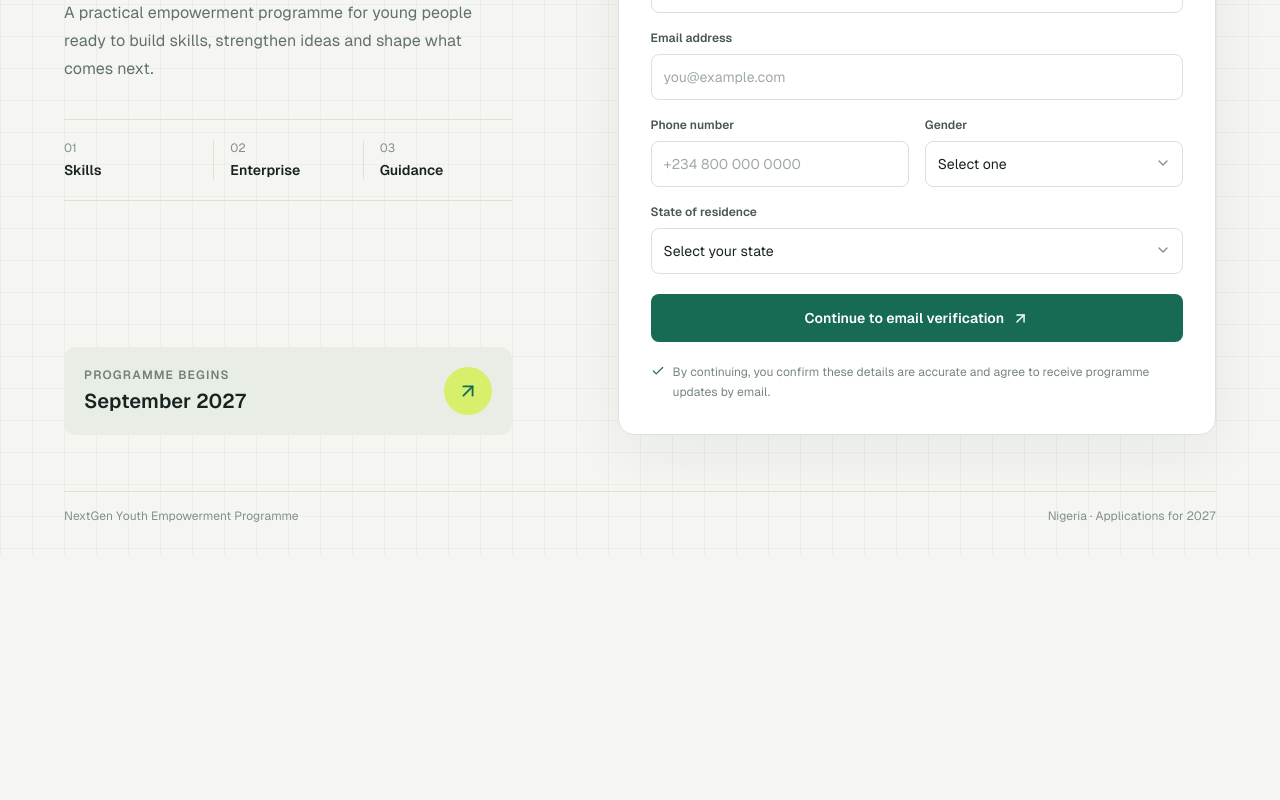
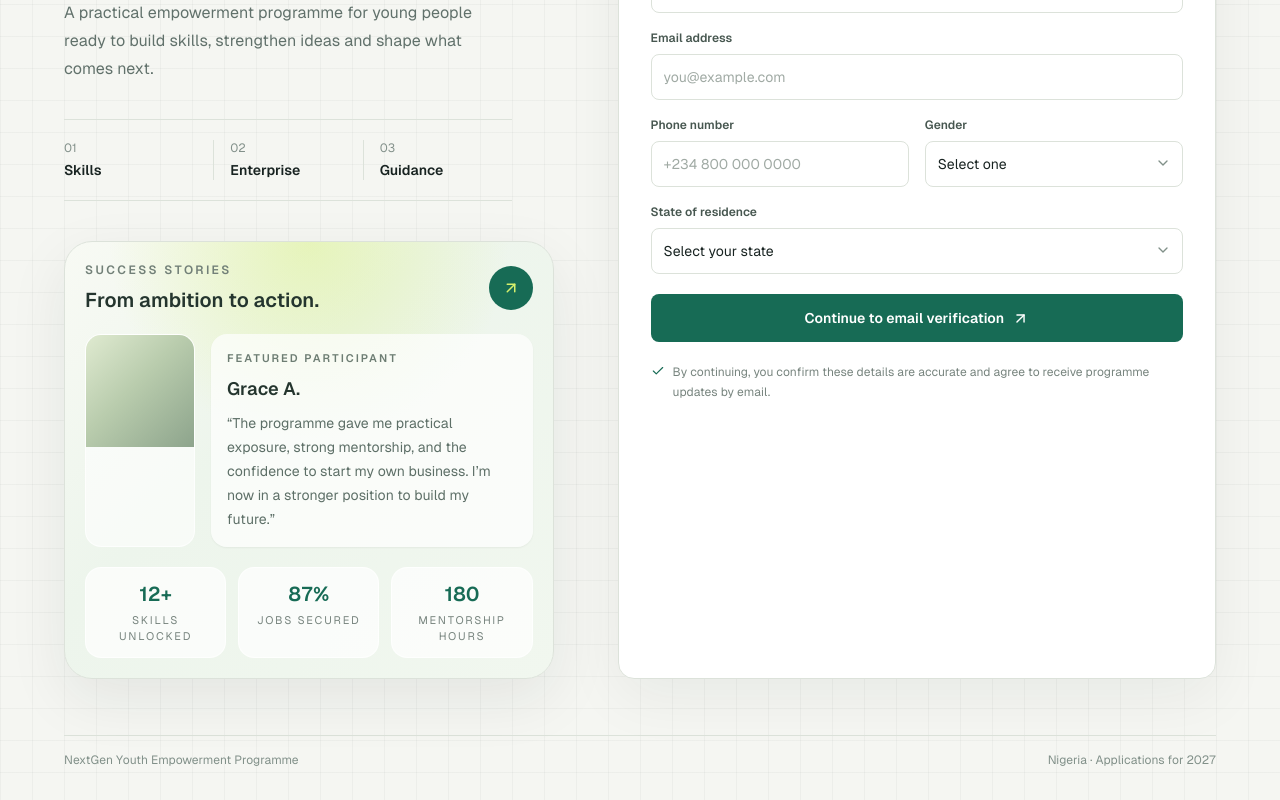
Before and after one commit to greatmillz012-droid/empowerment, a Next.js app: page / in a window 1280 px wide. Shown: the part 348-1148 px from the top of the page. Before the commit the page ends 904 px from the top, so only its background shows below. Built offline with nearby package versions, Linux system fonts and the light colour scheme.

Commit message:
Improve registration page with success story design

```diff
--- a/src/components/registration-form.tsx
+++ b/src/components/registration-form.tsx
@@ -10,11 +10,13 @@ export default function RegistrationForm() {
   const router = useRouter();
   const [busy, setBusy] = useState(false);
   const [error, setError] = useState("");
+  const [resumeEmail, setResumeEmail] = useState("");
 
   async function submit(event: React.FormEvent<HTMLFormElement>) {
     event.preventDefault();
     setBusy(true);
     setError("");
+    setResumeEmail("");
     try {
       const formData = new FormData(event.currentTarget);
       const response = await fetch("/api/register", {
@@ -23,7 +25,12 @@ export default function RegistrationForm() {
       });
       const result = await response.json();
       if (!response.ok) throw new Error(result.error ?? "Registration failed.");
-      router.push(result.resume ? "/choose" : `/verify?email=${encodeURIComponent(result.email)}`);
+      if (result.resume) {
+        setResumeEmail(result.email ?? "");
+        setBusy(false);
+        return;
+      }
+      router.push(`/verify?email=${encodeURIComponent(result.email)}`);
     } catch (failure) {
       setError(failure instanceof Error ? failure.message : "Something went wrong.");
       setBusy(false);
@@ -48,7 +55,40 @@ export default function RegistrationForm() {
               <p className="mt-6 max-w-md text-base leading-7 text-[#61716b]">A practical empowerment programme for young people ready to build skills, strengthen ideas and shape what comes next.</p>
               <div className="mt-9 grid max-w-md grid-cols-3 border-y border-[var(--line)] py-5">{["Skills", "Enterprise", "Guidance"].map((item, index) => <div key={item} className={index > 0 ? "border-l border-[var(--line)] pl-4" : ""}><span className="block text-xs text-[#82908a]">0{index + 1}</span><span className="mt-1 block text-sm font-semibold">{item}</span></div>)}</div>
             </div>
-            <div className="mt-10 hidden max-w-md items-center justify-between rounded-xl bg-[#e8eee5] p-5 md:flex"><div><p className="text-xs font-semibold uppercase tracking-widest text-[#728078]">Programme begins</p><p className="mt-1 text-xl font-semibold">September 2027</p></div><div className="grid size-12 place-items-center rounded-full bg-[var(--lime)] text-[var(--green)]"><ArrowUpRight size={22} /></div></div>
+
+            <div className="mt-10 rounded-[28px] border border-[var(--line)] bg-[radial-gradient(circle_at_top,_rgba(214,240,108,0.4),_transparent_40%),linear-gradient(135deg,_#f8faf4,_#edf5ec_40%,_#f1f7ef)] p-5 shadow-[0_20px_60px_rgba(24,35,33,.08)]">
+              <div className="flex items-center justify-between gap-3">
+                <div>
+                  <p className="text-xs font-semibold uppercase tracking-[.2em] text-[#728078]">Success stories</p>
+                  <p className="mt-2 text-xl font-semibold text-[#24352e]">From ambition to action.</p>
+                </div>
+                <div className="grid size-11 place-items-center rounded-full bg-[var(--green)] text-[var(--lime)]"><ArrowUpRight size={18} /></div>
+              </div>
+
+              <div className="mt-5 grid gap-4 sm:grid-cols-[110px_1fr]">
+                <div className="overflow-hidden rounded-2xl border border-white/70 bg-white/60">
+                  <div className="h-28 bg-[linear-gradient(135deg,#dfead0,#b9ccad_45%,#8da48c)]" />
+                </div>
+                <div className="rounded-2xl bg-white/70 p-4 shadow-sm">
+                  <p className="text-[11px] font-semibold uppercase tracking-[.18em] text-[#6d7d73]">Featured participant</p>
+                  <h3 className="mt-2 text-lg font-semibold text-[#24352e]">Grace A.</h3>
+                  <p className="mt-2 text-sm leading-6 text-[#5d6f67]">“The programme gave me practical exposure, strong mentorship, and the confidence to start my own business. I’m now in a stronger position to build my future.”</p>
+                </div>
+              </div>
+
+              <div className="mt-5 grid gap-3 sm:grid-cols-3">
+                {[
+                  { label: "Skills unlocked", value: "12+" },
+                  { label: "Jobs secured", value: "87%" },
+                  { label: "Mentorship hours", value: "180" },
+                ].map((item) => (
+                  <div key={item.label} className="rounded-2xl border border-white/70 bg-white/70 p-3 text-center">
+                    <div className="text-xl font-semibold text-[var(--green)]">{item.value}</div>
+                    <div className="mt-1 text-[11px] uppercase tracking-[.16em] text-[#77847e]">{item.label}</div>
+                  </div>
+                ))}
+              </div>
+            </div>
           </section>
           <section className="reveal rounded-2xl border border-[var(--line)] bg-white p-5 shadow-[0_18px_60px_rgba(24,35,33,.06)] sm:p-8" style={{ animationDelay: "80ms" }}>
             <div className="mb-7 flex items-start justify-between gap-4"><div><p className="text-xs font-semibold uppercase tracking-[.16em] text-[var(--green)]">Step 01 / 04</p><h2 className="mt-2 text-2xl font-semibold tracking-tight">Start your registration</h2><p className="mt-1 text-sm text-[#77847e]">Your details stay private and secure.</p></div><span className="shrink-0 rounded-md bg-[#eff3ed] px-2.5 py-1.5 text-xs font-semibold text-[#627168]">Free to apply</span></div>
@@ -59,7 +99,13 @@ export default function RegistrationForm() {
               <label><span className="field-label">Gender</span><span className="select-wrap"><select className="field appearance-none" name="gender" defaultValue="" required><option value="" disabled>Select one</option><option value="female">Female</option><option value="male">Male</option><option value="prefer-not-to-say">Prefer not to say</option><option value="self-describe">Self-describe</option></select><ChevronDown className="pointer-events-none absolute right-3 top-3.5 text-[#819089]" size={16} /></span></label>
               <label className="sm:col-span-2"><span className="field-label">State of residence</span><span className="select-wrap"><select className="field appearance-none" name="state" defaultValue="" required><option value="" disabled>Select your state</option>{states.map((state) => <option key={state}>{state}</option>)}</select><ChevronDown className="pointer-events-none absolute right-3 top-3.5 text-[#819089]" size={16} /></span></label>
               {error && <p className="sm:col-span-2 rounded-lg border border-red-200 bg-red-50 px-3 py-2 text-sm text-red-700" role="alert">{error}</p>}
-              <button disabled={busy} className="mt-1 flex h-12 items-center justify-center gap-2 rounded-lg bg-[var(--green)] px-5 text-sm font-semibold text-white transition hover:bg-[#105942] disabled:cursor-wait disabled:opacity-60 sm:col-span-2">{busy ? "Submitting..." : <>Continue to email verification <ArrowUpRight size={17} /></>}</button>
+              {resumeEmail ? <div className="sm:col-span-2 rounded-xl border border-[var(--line)] bg-[#edf7f0] p-4">
+                <p className="text-sm font-semibold text-[#1d4035]">Your registration is still in progress.</p>
+                <p className="mt-1 text-sm text-[#557066]">We found an unfinished application for {resumeEmail}. You can continue from where you left off.</p>
+                <button type="button" onClick={() => router.push("/choose")} className="mt-4 flex h-11 items-center justify-center gap-2 rounded-lg bg-[var(--green)] px-5 text-sm font-semibold text-white transition hover:bg-[#105942]">
+                  Resume registration <ArrowUpRight size={17} />
+                </button>
+              </div> : <button disabled={busy} className="mt-1 flex h-12 items-center justify-center gap-2 rounded-lg bg-[var(--green)] px-5 text-sm font-semibold text-white transition hover:bg-[#105942] disabled:cursor-wait disabled:opacity-60 sm:col-span-2">{busy ? "Submitting..." : <>Continue to email verification <ArrowUpRight size={17} /></>}</button>}
             </form>
             <p className="mt-5 flex items-start gap-2 text-xs leading-5 text-[#77847e]"><Check className="mt-0.5 shrink-0 text-[var(--green)]" size={14} /> By continuing, you confirm these details are accurate and agree to receive programme updates by email.</p>
           </section>
```
